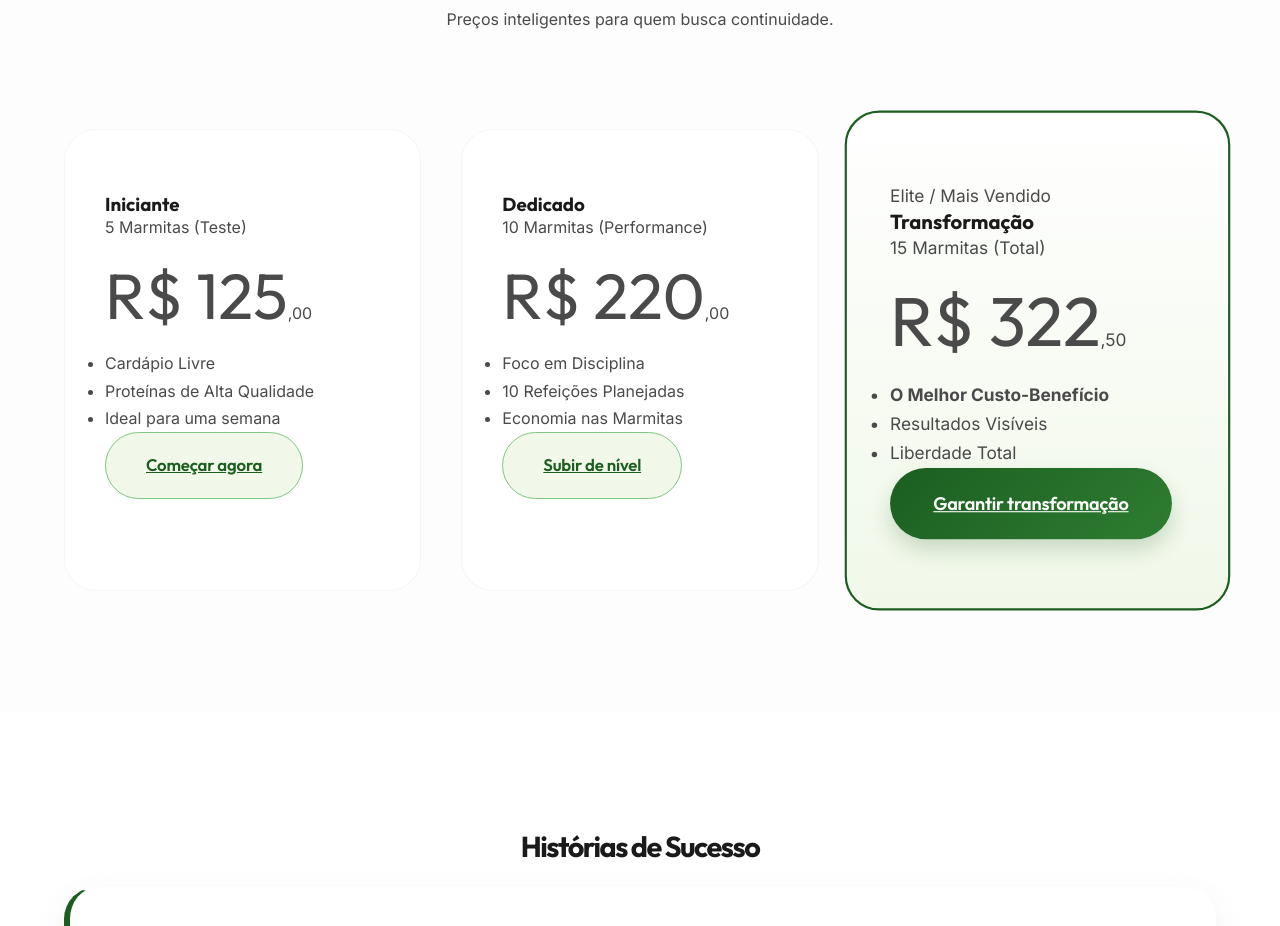
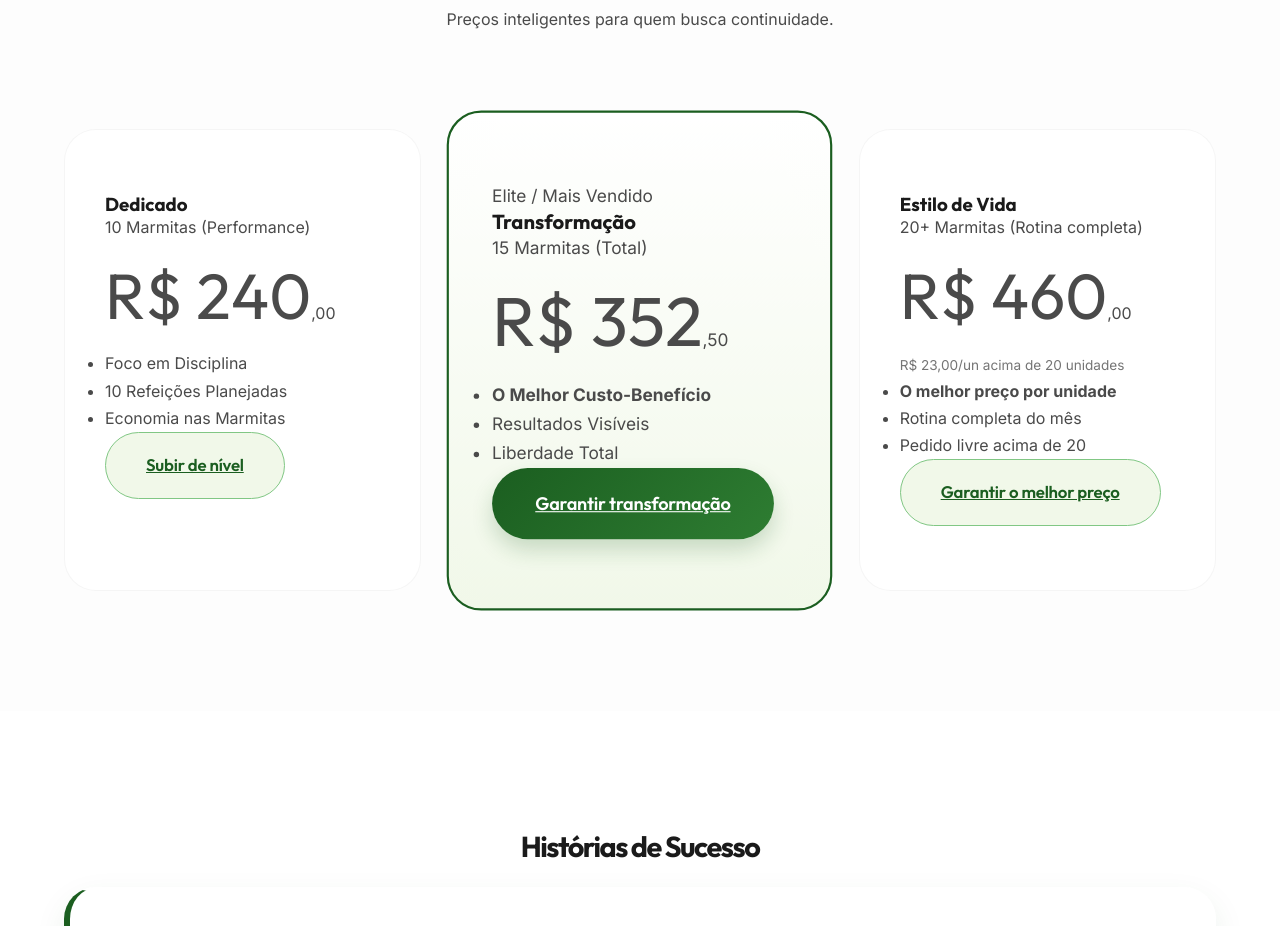
Before and after one commit to JBMCOINS/SALVIA, a plain HTML site: page index.html in a window 1280 px wide. Shown: the part 5400-6326 px from the top of the page. Drawn offline with nearby package versions, Linux system fonts and the light colour scheme.

Commit message:
feat: planos da landing com precos novos - sai kit 5, entra card 20+ (R$ 460)

```diff
--- a/index.html
+++ b/index.html
@@ -185,23 +185,6 @@
             </div>
 
             <div class="planos-grid">
-                <!-- Kit Teste -->
-                <div class="plano-card reveal-card">
-                    <div class="plano-header">
-                        <h3>Iniciante</h3>
-                        <p>5 Marmitas (Teste)</p>
-                    </div>
-                    <div class="plano-preco">
-                        <span class="valor">R$ 125</span><span class="centavo">,00</span>
-                    </div>
-                    <ul class="plano-features">
-                        <li>Cardápio Livre</li>
-                        <li>Proteínas de Alta Qualidade</li>
-                        <li>Ideal para uma semana</li>
-                    </ul>
-                    <a href="pedido.html?kit=5" class="btn btn-secondary btn-full">Começar agora</a>
-                </div>
-
                 <!-- Kit 10 -->
                 <div class="plano-card reveal-card">
                     <div class="plano-header">
@@ -209,7 +192,7 @@
                         <p>10 Marmitas (Performance)</p>
                     </div>
                     <div class="plano-preco">
-                        <span class="valor">R$ 220</span><span class="centavo">,00</span>
+                        <span class="valor">R$ 240</span><span class="centavo">,00</span>
                     </div>
                     <ul class="plano-features">
                         <li>Foco em Disciplina</li>
@@ -227,7 +210,7 @@
                         <p>15 Marmitas (Total)</p>
                     </div>
                     <div class="plano-preco">
-                        <span class="valor">R$ 322</span><span class="centavo">,50</span>
+                        <span class="valor">R$ 352</span><span class="centavo">,50</span>
                     </div>
                     <ul class="plano-features">
                         <li><strong>O Melhor Custo-Benefício</strong></li>
@@ -235,6 +218,24 @@
                         <li>Liberdade Total</li>
                     </ul>
                     <a href="pedido.html?kit=15" class="btn btn-primary btn-full">Garantir transformação</a>
+                </div>
+
+                <!-- Kit 20+ (Melhor preço) -->
+                <div class="plano-card reveal-card">
+                    <div class="plano-header">
+                        <h3>Estilo de Vida</h3>
+                        <p>20+ Marmitas (Rotina completa)</p>
+                    </div>
+                    <div class="plano-preco">
+                        <span class="valor">R$ 460</span><span class="centavo">,00</span>
+                        <p class="preco-obs">R$ 23,00/un acima de 20 unidades</p>
+                    </div>
+                    <ul class="plano-features">
+                        <li><strong>O melhor preço por unidade</strong></li>
+                        <li>Rotina completa do mês</li>
+                        <li>Pedido livre acima de 20</li>
+                    </ul>
+                    <a href="pedido.html?kit=20" class="btn btn-secondary btn-full">Garantir o melhor preço</a>
                 </div>
             </div>
         </div>
--- a/style.css
+++ b/style.css
@@ -534,6 +534,12 @@ h1, h2, h3, h4, h5, h6 {
   font-family: 'Outfit';
 }
 
+.preco-obs {
+  font-size: 0.85rem;
+  color: var(--text-light);
+  margin-top: 0.25rem;
+}
+
 /* Depoimentos */
 .depoimento-card {
   padding: 3rem;
```
